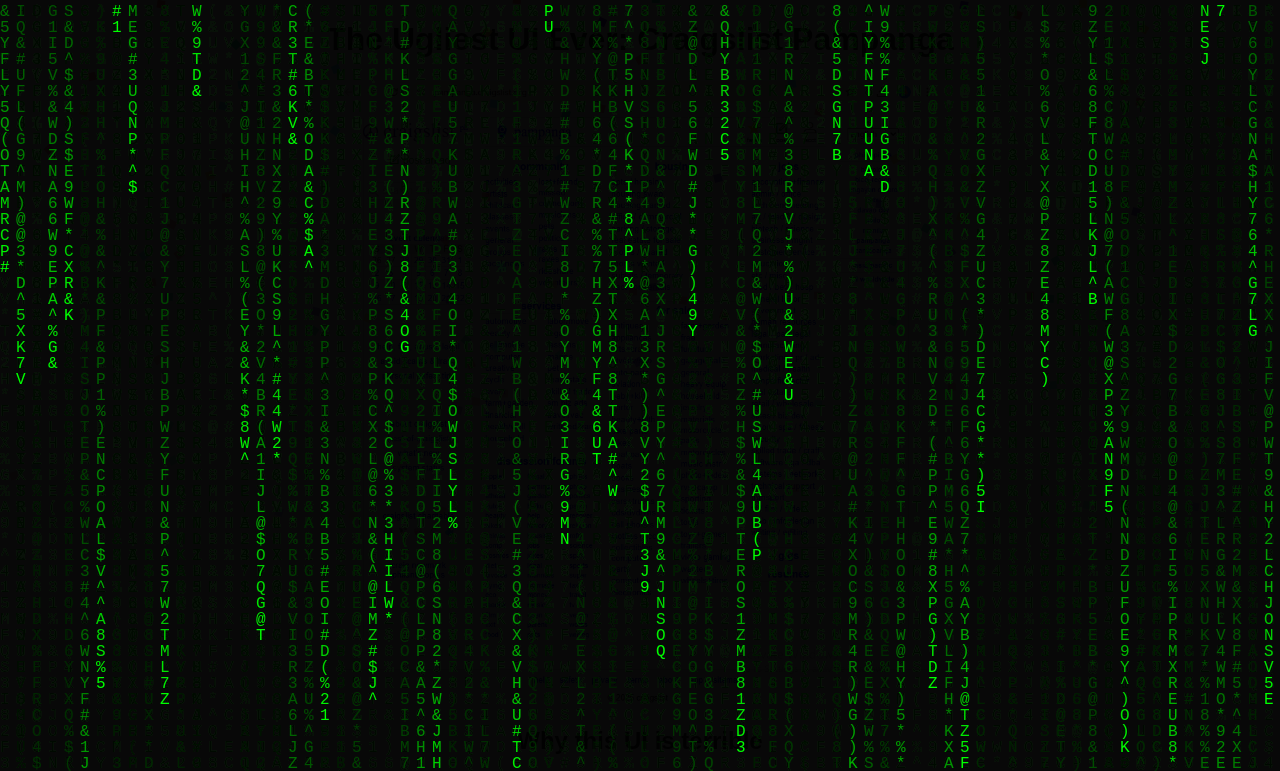
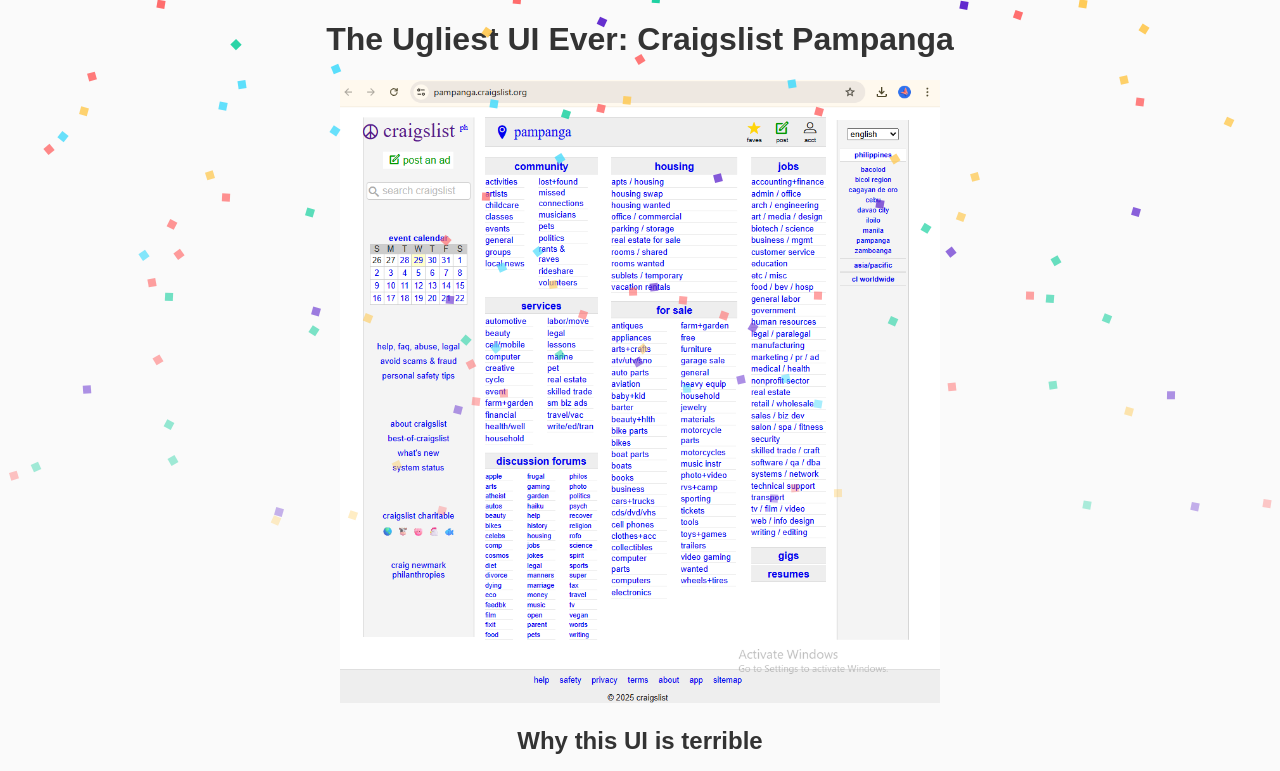
Before and after one commit to walt1210/sen10_mod12, a website: page index.html in a window 1280 px wide. Shown: the top 771 px of the page. Drawn offline with Linux system fonts and the light colour scheme; animation ran at ten frames a second.

Commit message:
Removed one visual

```diff
--- a/index.html
+++ b/index.html
@@ -7,7 +7,6 @@
   <link rel="stylesheet" href="style.css" />
 </head>
 <body>
-  <canvas id="matrix"></canvas>
   <h1>The Ugliest UI Ever: Craigslist Pampanga</h1>
 
   <!-- Screenshot of the ugly UI -->
--- a/script.js
+++ b/script.js
@@ -16,41 +16,3 @@
     document.body.appendChild(confetti);
   }
 }
-
-
-function matrixRain() {
-  const canvas = document.getElementById('matrix');
-  const ctx = canvas.getContext('2d');
-
-  function resize() {
-    canvas.width = window.innerWidth;
-    canvas.height = window.innerHeight;
-  }
-  window.addEventListener('resize', resize);
-  resize();
-
-  const letters = 'ABCDEFGHIJKLMNOPQRSTUVWXYZ123456789@#$%^&*()*&^%';
-  const fontSize = 16;
-  const columns = canvas.width / fontSize;
-  const drops = Array(Math.floor(columns)).fill(1);
-
-  function draw() {
-    ctx.fillStyle = 'rgba(0, 0, 0, 0.05)';
-    ctx.fillRect(0, 0, canvas.width, canvas.height);
-    ctx.fillStyle = '#0F0';
-    ctx.font = fontSize + 'px monospace';
-
-    for (let i = 0; i < drops.length; i++) {
-      const text = letters.charAt(Math.floor(Math.random() * letters.length));
-      ctx.fillText(text, i * fontSize, drops[i] * fontSize);
-      if (drops[i] * fontSize > canvas.height && Math.random() > 0.975) {
-        drops[i] = 0;
-      }
-      drops[i]++;
-    }
-  }
-
-  setInterval(draw, 33);
-}
-
-matrixRain();
--- a/style.css
+++ b/style.css
@@ -40,13 +40,3 @@
     opacity: 0;
   }
 }
-
-
-canvas#matrix {
-  position: fixed;  /* fixed so it stays as you scroll */
-  top: 0;
-  left: 0;
-  width: 100vw;     /* full viewport width */
-  height: 100vh;    /* full viewport height */
-  z-index: 1;      /* behind all content */
-}
```
